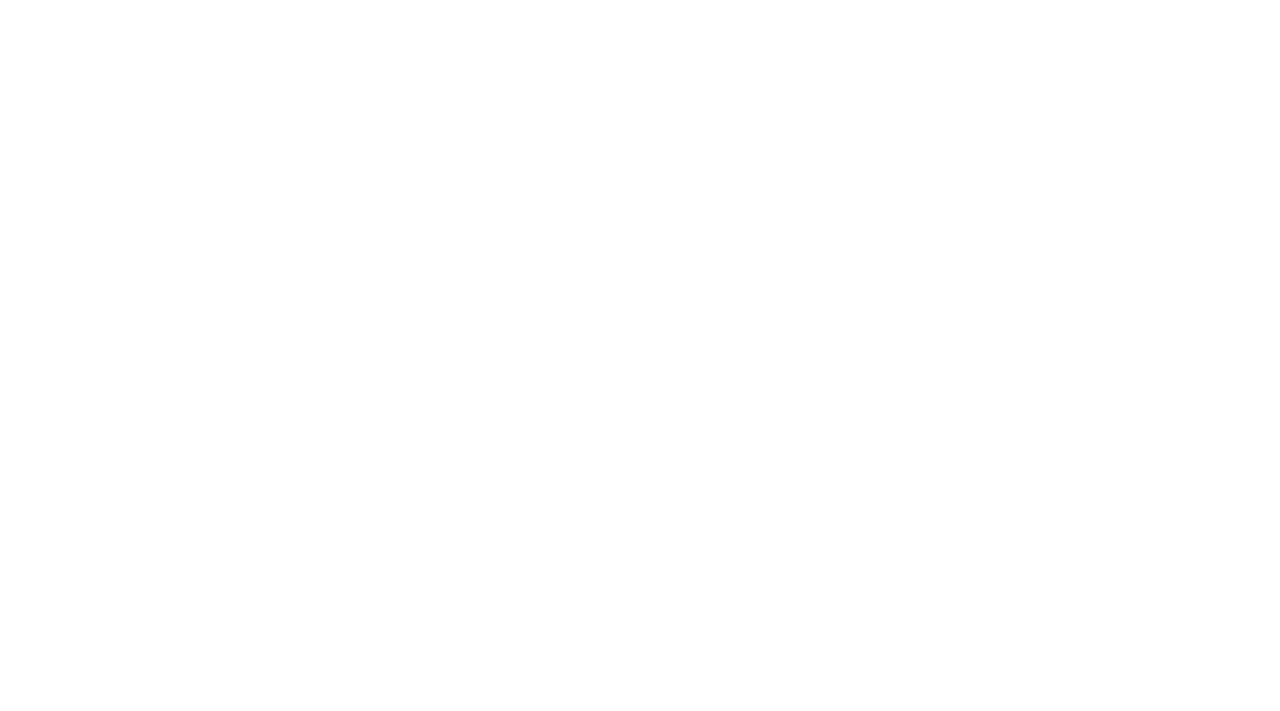
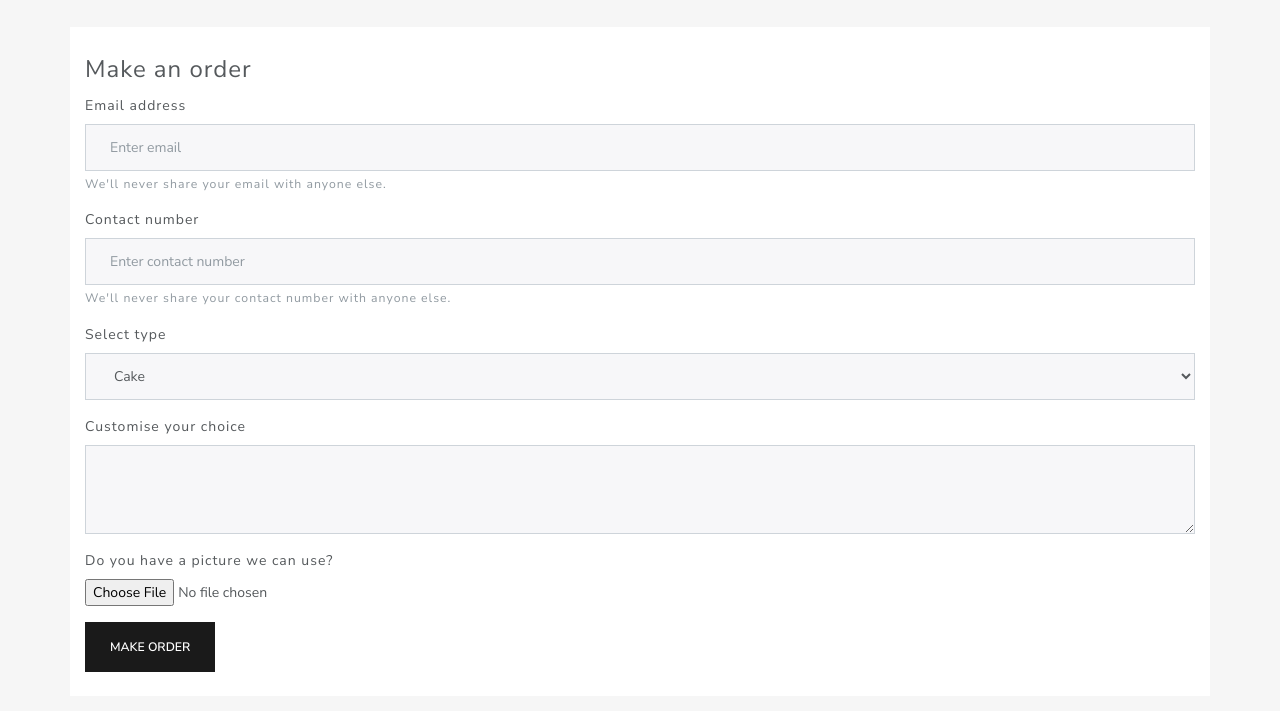
Before and after one commit to Amran2k16/teesbake, a Next.js app: page / in a window 1280 px wide. Shown: the part 1621-2332 px from the top of the page. Before the commit the page ends 1600 px from the top, so only its background shows below. Built offline with nearby package versions, Linux system fonts and the light colour scheme; no server answers.

Commit message:
prototyped contact form

```diff
--- /dev/null
+++ b/components/orderform.js
@@ -0,0 +1,74 @@
+const Orderform = props => {
+  return (
+    <div className="pt-5" style={{ height: "100vh ", background: "#f6f6f6" }}>
+      <div className="container py-4" style={{ background: "white" }}>
+        <form className="">
+          <fieldset>
+            <legend>Make an order</legend>
+            <div className="form-group">
+              <label for="exampleInputEmail1">Email address</label>
+              <input
+                type="email"
+                className="form-control"
+                id="exampleInputEmail1"
+                aria-describedby="emailHelp"
+                placeholder="Enter email"
+              />
+              <small id="emailHelp" className="form-text text-muted">
+                We'll never share your email with anyone else.
+              </small>
+            </div>
+            <div className="form-group">
+              <label for="exampleInputEmail1"> Contact number </label>
+              <input
+                type="tel"
+                className="form-control"
+                id="exampleContactHelp"
+                placeholder="Enter contact number"
+              />
+              <small id="contactHelp" className="form-text text-muted">
+                We'll never share your contact number with anyone else.
+              </small>
+            </div>
+
+            <div className="form-group">
+              <label for="exampleSelect1">Select type</label>
+              <select className="form-control" id="exampleSelect1">
+                <option>Cake</option>
+                <option>CupCake</option>
+                <option>Cookies </option>
+                <option>Brownies</option>
+              </select>
+            </div>
+
+            <div className="form-group">
+              <label for="exampleTextarea">Customise your choice</label>
+              <textarea
+                className="form-control"
+                id="exampleTextarea"
+                rows="3"
+              ></textarea>
+            </div>
+            <div className="form-group">
+              <label for="exampleInputFile">
+                Do you have a picture we can use?
+              </label>
+              <input
+                type="file"
+                className="form-control-file"
+                id="exampleInputFile"
+                aria-describedby="fileHelp"
+              />
+            </div>
+
+            <button type="submit" className="btn btn-primary">
+              Make order
+            </button>
+          </fieldset>
+        </form>
+      </div>
+    </div>
+  );
+};
+
+export default Orderform;
--- a/pages/index.js
+++ b/pages/index.js
@@ -4,6 +4,7 @@ import Layout from "../components/layout";
 import Hero from "../components/hero";
 import GalleryPicture from "../components/gallery-picture";
 import Gallery from "../components/gallery";
+import Orderform from "../components/orderform";
 
 const client = createClient({
   space: process.env.SPACE_ID,
@@ -40,6 +41,7 @@ function HomePage() {
     <Layout>
       <Hero />
       <Gallery data={posts} />
+      <Orderform />
     </Layout>
   );
 }
```
